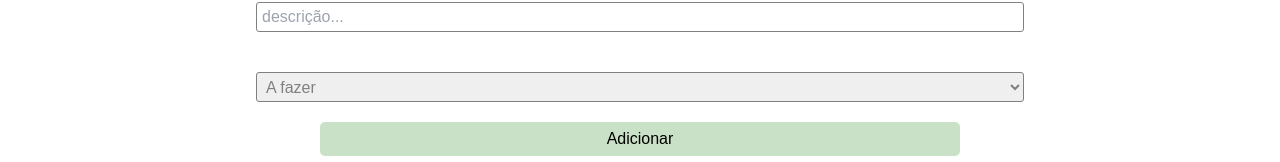
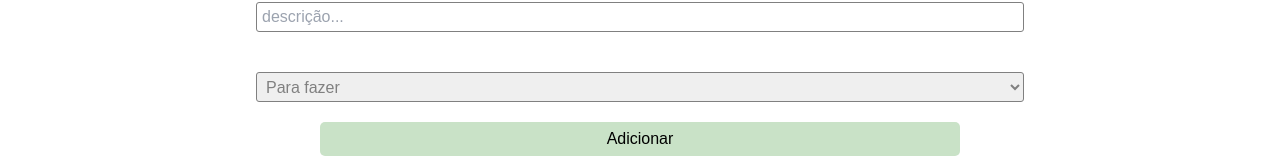
Before and after one commit to FeHunter/AT_React_Web_DR4, a React (Vite) app: page /CreateTask in a window 1280 px wide. Shown: the part 147-309 px from the top of the page. Built offline with nearby package versions, Linux system fonts and the light colour scheme; no server answers; what axios-hooks, react-simple-toasts would draw is missing.

Commit message:
Correção, inserção na API funcionando.

```diff
--- a/src/routes/CreateTask.jsx
+++ b/src/routes/CreateTask.jsx
@@ -13,7 +13,8 @@ export function CreateTask() {
   const navigate = useNavigate();
 
   // https://pacaro-tarefas.netlify.app/api/eduardo/tasks
-  const api = "https://pacaro-tarefas.netlify.app/api/eduardo/";
+  const user = "felipe-rodrigues"
+  const api = `https://pacaro-tarefas.netlify.app/api/${user}/`;
   const tasks = "tasks";
 
   const [tasksList, setTasksList] = useState([]);
@@ -31,8 +32,8 @@ export function CreateTask() {
   const stepSchema = yup
     .string()
     .matches(
-      /A fazer|Em andamento|Pronto/,
-      'Os passos devem ser "Para fazer", "Em andamento" ou "Pronto"',
+      /Para fazer|Em andamento|Pronto/,
+      'Os passos devem ser "ParPara fazer", "Em andamento" ou "Pronto"',
     );
   const validateSchema = yup.object({
     title: yup
@@ -57,17 +58,18 @@ export function CreateTask() {
       step: values.step,
     };
     try {
-      // const response = await axios.post(`${api}${tasks}`, task);
-      fetch(`${api}${task}`, {
-        method: 'post',
-        body: JSON.stringify(task),
-      })
-      .then(res => {
-        console.log(res);
-      })
-      .catch(error => {
-        console.log(error);
-      })
+      const response = await axios.post(`${api}${tasks}`, task);
+      // fetch(`${api}${task}`, {
+      //   method: 'post',
+      //   body: JSON.stringify(task),
+      // })
+      // .then(res => {
+      //   console.log(res);
+      // })
+      // .catch(error => {
+      //   console.log(error);
+      // })
+      console.log(response);
       navigate("/");
     } catch (error) {
       console.log(error.message);
@@ -78,9 +80,11 @@ export function CreateTask() {
     <div className={style.container}>
       <Header />
       <Formik
-        initialValues={{ title: "", description: "", step: "A fazer" }}
+        initialValues={{ createdAt: "", title: "", description: "", step: "Para fazer", user: user, id: "" }}
         validationSchema={validateSchema}
         onSubmit={(values) => {
+          values.createdAt = new Date().toISOString();
+          values.id = (Math.random()*1000).toFixed(1);
           sendData(values);
         }}
       >
@@ -113,7 +117,7 @@ export function CreateTask() {
           </div>
           <div className={style.inputCard}>
             <Field as="select" name="step" className={style.input}>
-              <option value="A fazer">A fazer</option>
+              <option value="Para fazer">Para fazer</option>
               <option value="Em andamento">Em Andamento</option>
               <option value="Pronto">Pronto</option>
             </Field>
--- a/src/routes/Home.jsx
+++ b/src/routes/Home.jsx
@@ -7,7 +7,8 @@ import axios from "axios";
 export function Home() {
 
   // https://pacaro-tarefas.netlify.app/api/eduardo/tasks
-  const api = "https://pacaro-tarefas.netlify.app/api/eduardo/";
+  const user = "felipe-rodrigues"
+  const api = `https://pacaro-tarefas.netlify.app/api/${user}/`;
   const tasks = "tasks";
 
   const [toDo, setToDo] = useState([]);
```
